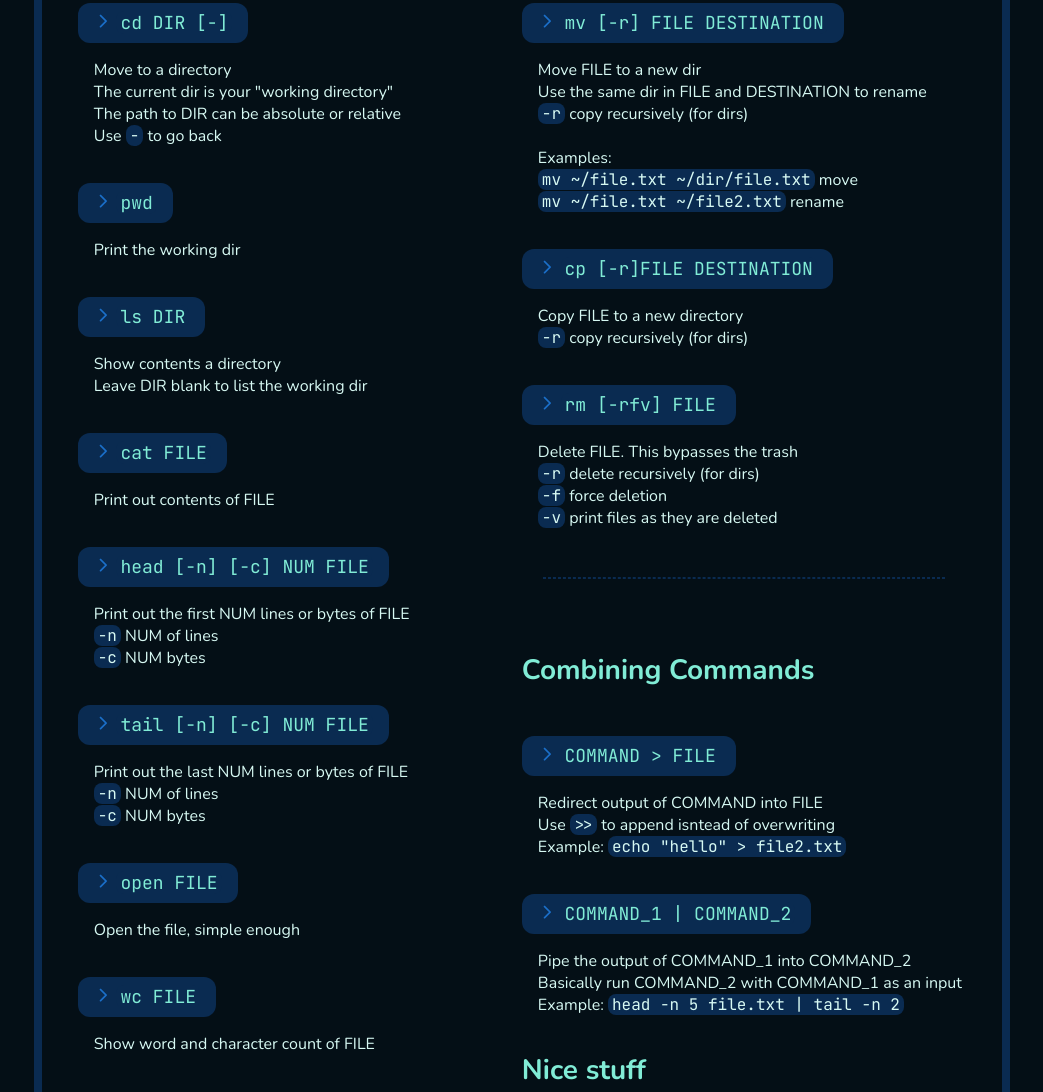
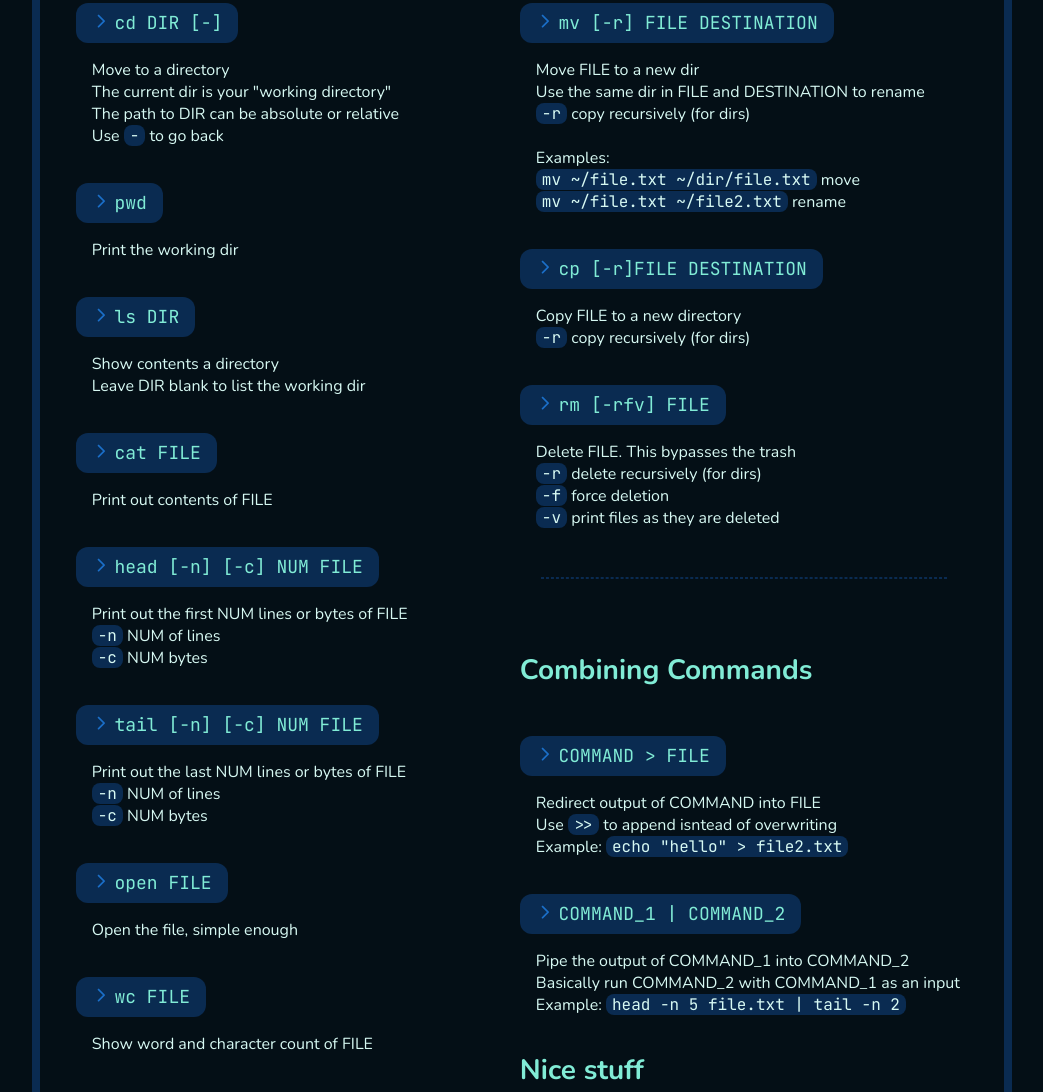
Before and after one commit to SoupCat-Py/code_resources, a plain HTML site: page index.html in a window 1280 px wide. Shown: the part 389-1481 px from the top of the page, without its empty margins (118-1161 px from the left). Drawn offline with nearby package versions, Linux system fonts and the light colour scheme.

Commit message:
replaced codefont spans with <code>

```diff
--- a/git.html
+++ b/git.html
@@ -125,7 +125,7 @@
             <span class="cmd-body">
                 Commit all staged files with a message<br>
                 You can specify files (separated by spaces) to commit non-staged files<br>
-                Use the <span class="codefont">-a</span> parameter to commit all non-staged files
+                Use the <code>-a</code> parameter to commit all non-staged files
             </span>
         </article>
 
@@ -148,7 +148,7 @@
             </div>
             <span class="cmd-body">
                 List all branches. <br>
-                A <span class="codefont">*</span> will appear next to the current one
+                A <code>*</code> will appear next to the current one
             </span>
         </article>
 
--- a/styles.css
+++ b/styles.css
@@ -28,8 +28,11 @@ html {background: var(--bg); }
 .shown { display: flex; }
 .codefont {
     font-family: 'JetBrains Mono';
+}
+code {
+    font-family: 'JetBrains Mono';
     background-color: var(--secondary-dark);
-    padding-left: 4px; padding-right: 4px;
+    padding-left: 6px; padding-right: 6px;
     border-radius: var(--radius-xsmall);
 }
 
--- a/zsh.html
+++ b/zsh.html
@@ -14,7 +14,7 @@
                 Move to a directory<br>
                 The current dir is your "working directory"<br>
                 The path to DIR can be absolute or relative<br>
-                Use <span class="codefont">-</span> to go back
+                Use <code>-</code> to go back
             </span>
         </article>
 
@@ -56,8 +56,8 @@
             </div>
             <span class="cmd-body">
                 Print out the first NUM lines or bytes of FILE<br>
-                <span class="codefont">-n</span> NUM of lines<br>
-                <span class="codefont">-c</span> NUM bytes
+                <code>-n</code> NUM of lines<br>
+                <code>-c</code> NUM bytes
             </span>
         </article>
 
@@ -68,8 +68,8 @@
             </div>
             <span class="cmd-body">
                 Print out the last NUM lines or bytes of FILE<br>
-                <span class="codefont">-n</span> NUM of lines<br>
-                <span class="codefont">-c</span> NUM bytes
+                <code>-n</code> NUM of lines<br>
+                <code>-c</code> NUM bytes
             </span>
         </article>
 
@@ -143,10 +143,10 @@
             <span class="cmd-body">
                 Move FILE to a new dir<br>
                 Use the same dir in FILE and DESTINATION to rename<br>
-                <span class="codefont">-r</span> copy recursively (for dirs)<br><br>
+                <code>-r</code> copy recursively (for dirs)<br><br>
                 Examples:<br>
-                <span class="codefont">mv ~/file.txt ~/dir/file.txt</span> move<br>
-                <span class="codefont">mv ~/file.txt ~/file2.txt</span> rename
+                <code>mv ~/file.txt ~/dir/file.txt</code> move<br>
+                <code>mv ~/file.txt ~/file2.txt</code> rename
             </span>
         </article>
 
@@ -157,7 +157,7 @@
             </div>
             <span class="cmd-body">
                 Copy FILE to a new directory<br>
-                <span class="codefont">-r</span> copy recursively (for dirs)
+                <code>-r</code> copy recursively (for dirs)
             </span>
         </article>
 
@@ -168,9 +168,9 @@
             </div>
             <span class="cmd-body">
                 Delete FILE. This bypasses the trash<br>
-                <span class="codefont">-r</span> delete recursively (for dirs)<br>
-                <span class="codefont">-f</span> force deletion<br>
-                <span class="codefont">-v</span> print files as they are deleted
+                <code>-r</code> delete recursively (for dirs)<br>
+                <code>-f</code> force deletion<br>
+                <code>-v</code> print files as they are deleted
             </span>
         </article>
 
@@ -191,8 +191,8 @@
             </div>
             <span class="cmd-body">
                 Redirect output of COMMAND into FILE<br>
-                Use <span class="codefont">>></span> to append isntead of overwriting<br>
-                Example: <span class="codefont">echo "hello" > file2.txt</span>
+                Use <code>>></code> to append isntead of overwriting<br>
+                Example: <code>echo "hello" > file2.txt</code>
             </span>
         </article>
 
@@ -204,7 +204,7 @@
             <span class="cmd-body">
                 Pipe the output of COMMAND_1 into COMMAND_2<br>
                 Basically run COMMAND_2 with COMMAND_1 as an input<br>
-                Example: <span class="codefont">head -n 5 file.txt | tail -n 2</span>
+                Example: <code>head -n 5 file.txt | tail -n 2</code>
             </span>
         </article>
 
@@ -235,11 +235,11 @@
             <span class="cmd-body">
                 Give an alias to a command<br>
                 ALIAS is the new name, COMMAND may have parameters<br>
-                I recommend opening <span class="codefont">~/.zshrc</span> and appending your alias<br><br>
+                I recommend opening <code>~/.zshrc</code> and appending your alias<br><br>
 
                 Examples:<br>
-                <span class="codefont">alias py=python3</span> no params<br>
-                <span class="codefont">alias ls="ls -ACFlh"</span> include params
+                <code>alias py=python3</code> no params<br>
+                <code>alias ls="ls -ACFlh"</code> include params
             </span>
         </article>
 
```
